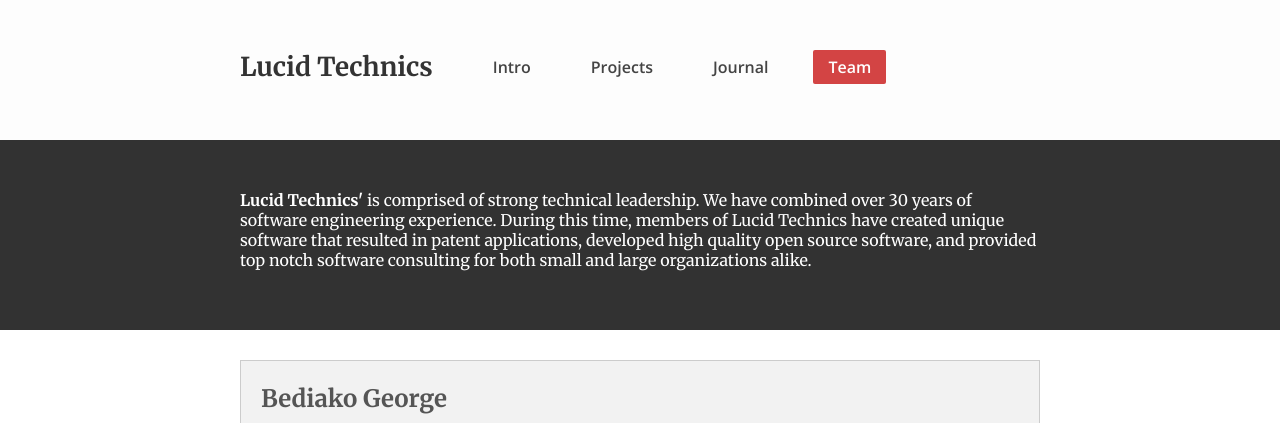
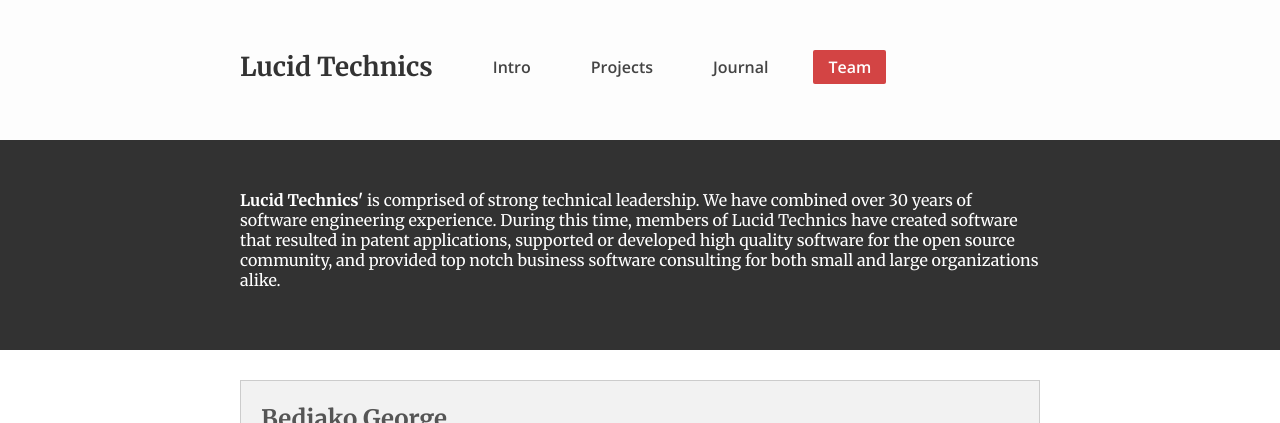
Before and after one commit to LucidTechnics/lucidtechnics.github.com, a Jekyll site: the page built from team.html, in a window 1280 px wide, cut to the strip 0-423 px from the top of the page. Built offline with Jekyll 4.4.1, drawn with Linux system fonts in a browser that asks for light colours; nearby versions of some CDN libraries.

Commit message:
Updated team.html

```diff
--- a/team.html
+++ b/team.html
@@ -8,7 +8,7 @@
   <div class="intro">
 
     <div class="abstract">
-      <strong>Lucid Technics'</strong> is comprised of strong technical leadership.  We have combined over 30 years of software engineering experience.  During this time, members of Lucid Technics have created unique software that resulted in patent applications, developed high quality open source software, and provided top notch software consulting for both small and large organizations alike.
+      <strong>Lucid Technics'</strong> is comprised of strong technical leadership.  We have combined over 30 years of software engineering experience.  During this time, members of Lucid Technics have created software that resulted in patent applications, supported or developed high quality software for the open source community, and provided top notch business software consulting for both small and large organizations alike.
     </div>
   </div>
 </div>
```
